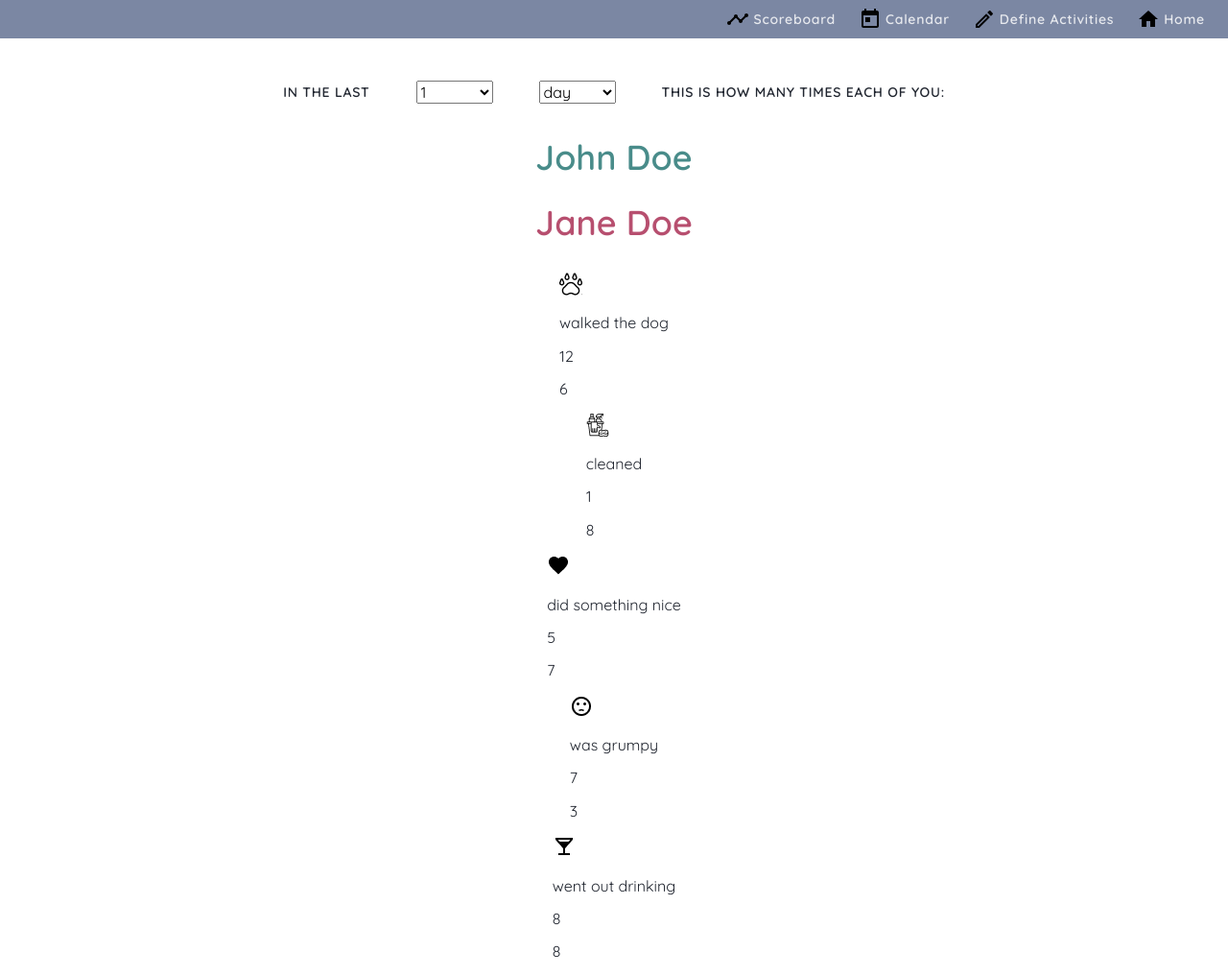
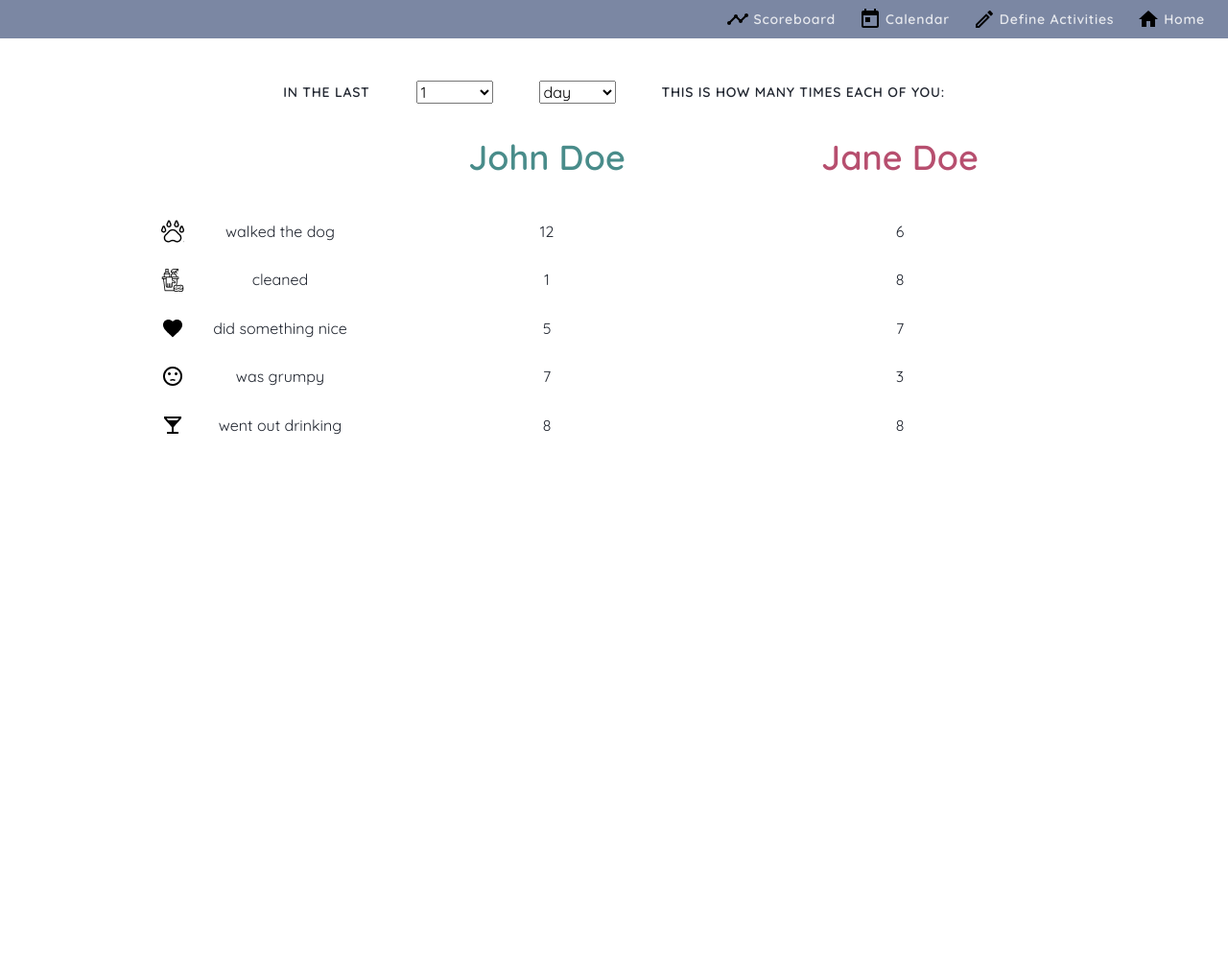
Before and after one commit to krysiajanik/scoreboard, a website built with webpack: page src/pages/scoreboard.html in a window 1280 px wide. Shown: the whole page at 96% size. After the commit the page ends 800 px from the top, so only its background shows below. Built offline with nearby package versions, Linux system fonts and the light colour scheme.

Commit message:
feat: scoreboard actions and scores styling

```diff
--- a/src/pages/scoreboard.html
+++ b/src/pages/scoreboard.html
@@ -77,9 +77,9 @@
             <p class="scoreboard__header">THIS IS HOW MANY TIMES EACH OF YOU:</p>
         </section>
 
-        <section class="scoreboard-names">
-            <p class="player__name player__name--one player__name--js ">John Doe</p>
-            <p class="player__name player__name--two player__name--js">Jane Doe</p>
+        <section class="scoreboard-action scoreboard-action--names">
+            <p class="player__name player__name--one player__name--js scoreboard-action--player-one">John Doe</p>
+            <p class="player__name player__name--two player__name--js scoreboard-action--player-two">Jane Doe</p>
         </section>
         <section class="scoreboard-action scoreboard-action--js">
             <img class="scoreboard-action__icon scoreboard-action__icon--js"
--- a/src/scss/main.scss
+++ b/src/scss/main.scss
@@ -46,7 +46,7 @@ body {
   justify-content: center;
   align-content: center;
   &__button {
-    background-color: #383F51;
+    background-color: #383f51;
     border-radius: 4px;
     padding: 12px;
     &--text {
@@ -58,8 +58,6 @@ body {
     }
   }
 }
-
-
 
 .players {
   display: flex;
--- a/src/scss/modules/scoreboard.scss
+++ b/src/scss/modules/scoreboard.scss
@@ -17,6 +17,29 @@
         text-transform: uppercase;
         margin: 0 24px;
     }
+
+    &-action {
+        display: grid;
+        grid-template-columns: 32px minmax(180px, 1fr) repeat(2, minmax(240px, 2fr));
+        grid-column-gap: 8px;
+        text-align: center;
+        justify-self: center;
+        align-self: center;
+        &__icon {
+            justify-self: center;
+            align-self: center;
+            padding-left: 4px;
+        }
+        &--names {
+            grid-template-areas: ". . one two";
+        }
+        &--player-one {
+            grid-area: one;
+        }
+        &--player-two {
+            grid-area: two;
+        }
+    }
 }
 
 .dropdown {
```
Lines whose indentation alone changed are shown as unchanged.
